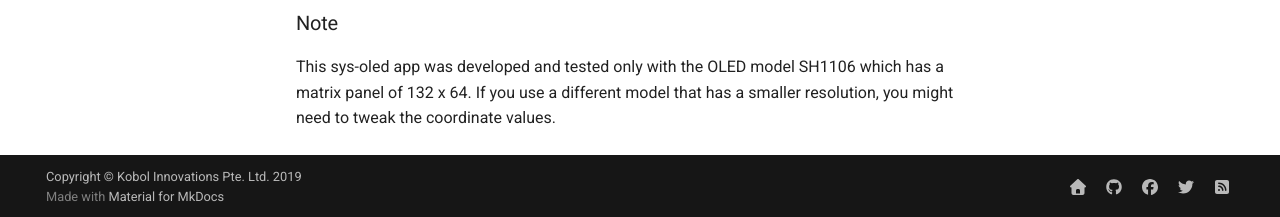
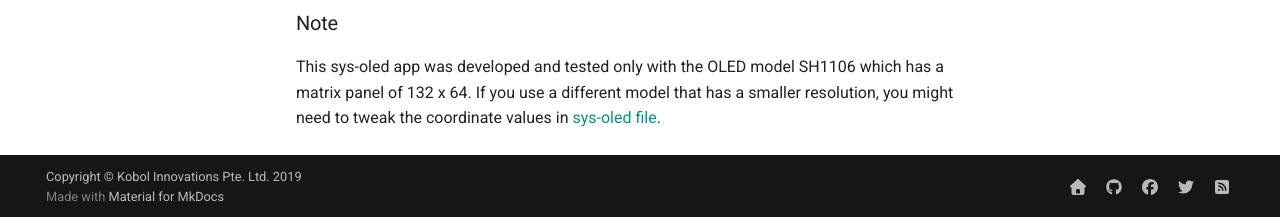
Before and after one commit to kobol-io/wiki, an MkDocs documentation site: the page built from docs/i2c.md, in a window 1280 px wide and 900 px high, scrolled down 3206 px. Shown: the part 680-897 px from the top of the window. Built offline with MkDocs 1.6.1 and Material for MkDocs 9.7.7, drawn with Linux system fonts in a browser that asks for light colours.

Commit message:
Link to sys-oled source code for coordinate tweaking.

```diff
--- a/docs/i2c.md
+++ b/docs/i2c.md
@@ -124,4 +124,4 @@ systemctl start sys-oled.service
 
 ### Note
 
-This sys-oled app was developed and tested only with the OLED model SH1106 which has a matrix panel of 132 x 64. If you use a different model that has a smaller resolution, you might need to tweak the coordinate values.
+This sys-oled app was developed and tested only with the OLED model SH1106 which has a matrix panel of 132 x 64. If you use a different model that has a smaller resolution, you might need to tweak the coordinate values in [sys-oled file](https://github.com/helios-4/sys-oled/blob/master/bin/sys-oled#L105-L117).
```
